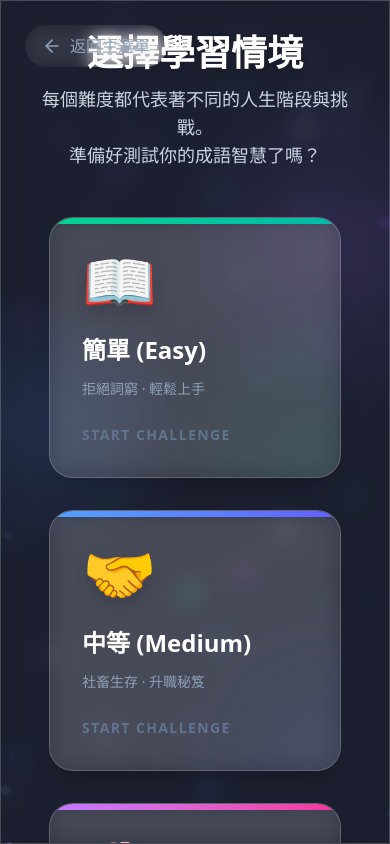
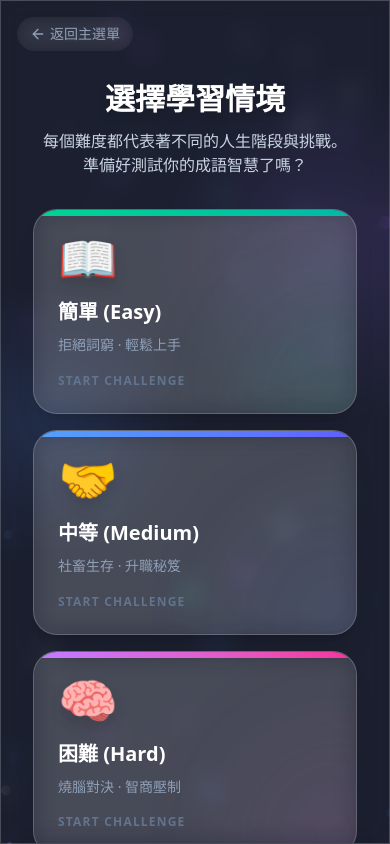
Before and after one commit to Austin-Almighty/Chinese-idioms-with-AI, a React (Vite) app: page / in a window 390 px wide. Both pictures are taken after a click on the button "開始情境挑戰". Built offline with nearby package versions, Linux system fonts and the light colour scheme.

Commit message:
style: Improve responsive layout and element sizing on the difficulty selection screen.

```diff
--- a/src/components/DifficultyScreen.jsx
+++ b/src/components/DifficultyScreen.jsx
@@ -43,25 +43,24 @@ const DifficultyScreen = ({ onSelect, onBack }) => {
             variants={container}
             className="flex-1 flex flex-col h-full w-full relative overflow-hidden"
         >
-            <div className="absolute top-6 left-6 z-20">
+            <div className="absolute top-4 left-4 sm:top-6 sm:left-6 z-20">
                 <button
                     onClick={onBack}
-                    className="flex items-center gap-2 text-slate-400 hover:text-white transition-colors px-4 py-2 rounded-full hover:bg-white/10 backdrop-blur-sm border border-transparent hover:border-white/10"
-                >
-                    <ArrowLeft className="w-5 h-5" />
-                    <span className="font-medium">返回主選單</span>
+                    className="flex items-center gap-1 sm:gap-2 text-slate-400 hover:text-white transition-colors px-3 sm:px-4 py-1.5 sm:py-2 rounded-full hover:bg-white/10 backdrop-blur-sm border border-transparent hover:border-white/10">
+                    <ArrowLeft className="w-4 h-4 sm:w-5 sm:h-5" />
+                    <span className="font-medium text-sm sm:text-base">返回主選單</span>
                 </button>
             </div>
 
-            <div className="flex-1 flex flex-col items-center justify-center p-8">
-                <motion.h2 variants={item} className="text-4xl font-bold text-white mb-3 font-serif drop-shadow-lg text-center">
+            <div className="flex-1 flex flex-col items-center justify-start overflow-y-auto p-4 sm:p-8 pt-20 sm:pt-24">
+                <motion.h2 variants={item} className="text-3xl sm:text-4xl font-bold text-white mb-3 font-serif drop-shadow-lg text-center">
                     選擇學習情境
                 </motion.h2>
-                <motion.p variants={item} className="text-slate-300 mb-12 text-center text-lg max-w-2xl font-light">
+                <motion.p variants={item} className="text-slate-300 mb-8 sm:mb-12 text-center text-base sm:text-lg max-w-2xl font-light px-4">
                     每個難度都代表著不同的人生階段與挑戰。<br />準備好測試你的成語智慧了嗎？
                 </motion.p>
 
-                <div className="grid grid-cols-1 md:grid-cols-3 gap-8 w-full max-w-6xl px-4">
+                <div className="grid grid-cols-1 md:grid-cols-3 gap-4 sm:gap-8 w-full max-w-6xl px-4">
                     {difficulties.map(diff => (
                         <motion.button
                             key={diff.id}
@@ -69,19 +68,18 @@ const DifficultyScreen = ({ onSelect, onBack }) => {
                             whileHover={{ y: -8, scale: 1.02 }}
                             whileTap={{ scale: 0.98 }}
                             onClick={() => handleSelect(diff.id)}
-                            className="group relative p-8 rounded-3xl glass-panel text-left transition-all duration-300 hover:bg-white/15 hover:border-white/40 overflow-hidden flex flex-col h-full"
-                        >
+                            className="group relative p-6 sm:p-8 rounded-3xl glass-panel text-left transition-all duration-300 hover:bg-white/15 hover:border-white/40 overflow-hidden flex flex-col h-full">
                             {/* Gradient Bar */}
                             <div className={`absolute top-0 left-0 w-full h-1.5 bg-gradient-to-r ${diff.color}`} />
 
                             {/* Background Glow */}
                             <div className={`absolute -right-20 -bottom-20 w-48 h-48 bg-gradient-to-br ${diff.color} opacity-10 rounded-full blur-3xl group-hover:scale-150 group-hover:opacity-20 transition-all duration-500`} />
 
-                            <div className="mb-6 relative">
-                                <span className="text-6xl filter drop-shadow-xl group-hover:scale-110 transition-transform duration-300 inline-block">{diff.icon}</span>
+                            <div className="mb-4 sm:mb-6 relative">
+                                <span className="text-5xl sm:text-6xl filter drop-shadow-xl group-hover:scale-110 transition-transform duration-300 inline-block">{diff.icon}</span>
                             </div>
 
-                            <h3 className="text-2xl font-bold text-white mb-3 group-hover:text-transparent group-hover:bg-clip-text group-hover:bg-gradient-to-r group-hover:from-white group-hover:to-slate-200 transition-all">
+                            <h3 className="text-xl sm:text-2xl font-bold text-white mb-2 sm:mb-3 group-hover:text-transparent group-hover:bg-clip-text group-hover:bg-gradient-to-r group-hover:from-white group-hover:to-slate-200 transition-all">
                                 {diff.label}
                             </h3>
 
@@ -89,13 +87,16 @@ const DifficultyScreen = ({ onSelect, onBack }) => {
                                 {diff.subtitle}
                             </p>
 
-                            <div className="mt-auto pt-6 flex items-center text-sm font-bold text-slate-500 group-hover:text-white transition-colors">
+                            <div className="mt-auto pt-4 sm:pt-6 flex items-center text-xs sm:text-sm font-bold text-slate-500 group-hover:text-white transition-colors">
                                 <span className="uppercase tracking-widest">Start Challenge</span>
                                 <span className="ml-2 opacity-0 -translate-x-2 group-hover:opacity-100 group-hover:translate-x-0 transition-all duration-300">→</span>
                             </div>
                         </motion.button>
                     ))}
                 </div>
+
+                {/* Spacer for mobile scrolling */}
+                <div className="h-24 sm:h-0 w-full" />
             </div>
             <SettingsModal isOpen={isSettingsOpen} onClose={() => setIsSettingsOpen(false)} />
         </motion.div>
```
